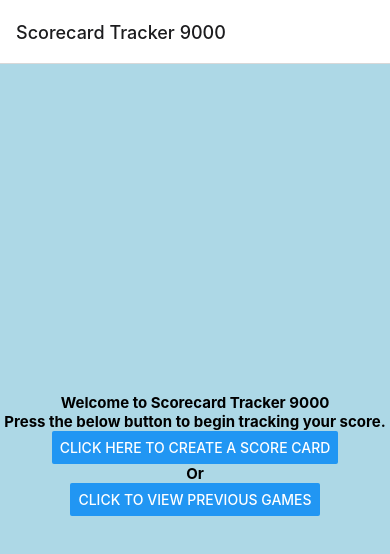
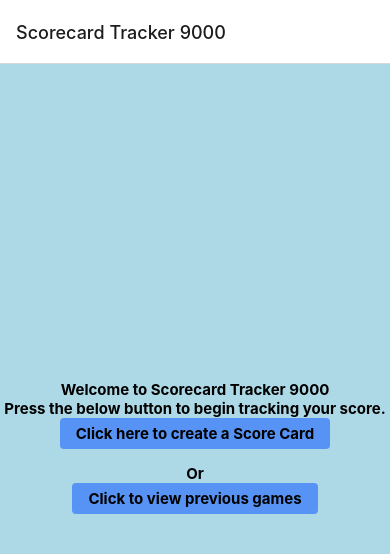
Before and after one commit to TKing1517/ScoreCardAssignment, a React Native app: screen /LandingPage in a window 390 px wide. Shown: the top 554 px of the page. Built offline with nearby package versions, Linux system fonts and the light colour scheme.

Commit message:
Error fixed. Minor changes

```diff
--- a/Source/Screens/GameDetails.js
+++ b/Source/Screens/GameDetails.js
@@ -18,7 +18,8 @@ const GameDetails = ({navigation}) => {
     const onSubmit = () => {
         if (competitonName.trim().length < 1 || parseInt(rinkNumber) < 1 || parseInt(rinkNumber) > 999 || teamNameA.trim().length < 1 ||
         parseInt(NumberOfPlayers) < 1 || parseInt(NumberOfPlayers) > 4 || teamNameB.trim().length < 1 || rinkNumber.toString().trim().length < 1
-        || NumberOfPlayers.toString().trim().length < 1) {
+        || NumberOfPlayers.toString().trim().length < 1 || NumberOfPlayers.includes(',') || NumberOfPlayers.includes('.')
+        || NumberOfPlayers.includes('-') || rinkNumber.includes(',') || rinkNumber.includes('.') || rinkNumber.includes('-')) {
             Alert.alert('Alert', 'All fields must be filled. Hint: Rink Number cannot be greater than 999, Number of players '
             + 'must be between 1 and 4. ');
             return;
@@ -87,14 +88,16 @@ const GameDetails = ({navigation}) => {
         />
 
 
-        <Button title = "submit items" onPress ={() => {
+        <Pressable style={styles.buttonStyle} onPress={() => {
             onSubmit()
             if (compLengthValid === true ){
                 create(competitonName,date,rinkNumber,teamNameA,NumberOfPlayers,teamNameB), navigation.navigate('PlayerNamesA');
             }
+        }}>
+            <Text style={styles.textstyle}>{"submit items"}</Text>
+        </Pressable>
 
-        }}
-        />
+
 
     </View>
   );
@@ -119,7 +122,24 @@ const styles = StyleSheet.create({
     container: {
         flex: 1,
         backgroundColor: '#ADD8E6',
-      },
+    },
+
+    textstyle: {
+        fontSize: 15,
+        fontWeight: 'bold',
+
+    },
+
+    buttonStyle:{
+        alignItems: 'center',
+        justifyContent: 'center',
+        paddingVertical: 6,
+        paddingHorizontal: 16,
+        borderRadius: 4,
+        elevation: 3,
+        backgroundColor: '#5693f5',
+        marginBottom:15
+    },
 })
 
 export default GameDetails;
--- a/Source/Screens/LandingPage.js
+++ b/Source/Screens/LandingPage.js
@@ -1,4 +1,4 @@
-import {  Text, View,StyleSheet,Button } from 'react-native';
+import {  Text, View,StyleSheet,Button,Pressable } from 'react-native';
 
 import NavigationButton from '../Components/NavigationButton';
 
@@ -7,15 +7,17 @@ const LandingPage = ({navigation}) => {
     <View style={styles.container}>
       <Text style={styles.textstyle}>Welcome to Scorecard Tracker 9000</Text>
       <Text style={styles.textstyle}>Press the below button to begin tracking your score.</Text>
-      <Button
-        title={'Click here to create a Score Card'}
-        onPress={() => navigation.navigate('GameDetails')}
-      />
+      <Pressable style={styles.buttonStyle} onPress={() => {
+            navigation.navigate('GameDetails')
+        }}>
+            <Text style={styles.textstyle}>{'Click here to create a Score Card'}</Text>
+      </Pressable>
       <Text style={styles.textstyle}>Or</Text>
-      <Button
-        title={'Click to view previous games'}
-        onPress={() => navigation.navigate('ViewLoadedGames')}
-      />
+      <Pressable style={styles.buttonStyle} onPress={() => {
+            navigation.navigate('ViewLoadedGames')
+        }}>
+            <Text style={styles.textstyle}>{'Click to view previous games'}</Text>
+      </Pressable>
     </View>
   );
 }
@@ -42,6 +44,17 @@ const styles = StyleSheet.create({
 
   },
 
+  buttonStyle:{
+    alignItems: 'center',
+    justifyContent: 'center',
+    paddingVertical: 6,
+    paddingHorizontal: 16,
+    borderRadius: 4,
+    elevation: 3,
+    backgroundColor: '#5693f5',
+    marginBottom:15
+  },
+
 
 });
 
--- a/Source/Screens/PlayerNamesA.js
+++ b/Source/Screens/PlayerNamesA.js
@@ -70,13 +70,16 @@ const PlayerNamesA = ({navigation, route}) => {
                                                                 />: null }
 
 
-            <Button title = "submit items" onPress ={() => {
+            <Pressable style={styles.buttonStyle} onPress={() => {
                 onSubmit()
                 if (validation === true ){
                     createTeamA(ID,PlayerA1Name,PlayerA2Name,PlayerA3Name,PlayerA4Name), navigation.navigate('PlayerNamesB');
                 }
-            }}
-            />
+                }}>
+                <Text style={styles.textstyle}>{"submit items"}</Text>
+            </Pressable>
+
+
         </View>
     );
 };
@@ -100,7 +103,24 @@ const styles = StyleSheet.create({
     container: {
         flex: 1,
         backgroundColor: '#ADD8E6',
-      },
+    },
+
+    textstyle: {
+        fontSize: 15,
+        fontWeight: 'bold',
+
+    },
+
+    buttonStyle:{
+        alignItems: 'center',
+        justifyContent: 'center',
+        paddingVertical: 6,
+        paddingHorizontal: 16,
+        borderRadius: 4,
+        elevation: 3,
+        backgroundColor: '#5693f5',
+        marginBottom:15
+    },
 })
 
 export default PlayerNamesA;
--- a/Source/Screens/PlayerNamesB.js
+++ b/Source/Screens/PlayerNamesB.js
@@ -69,14 +69,14 @@ const PlayerNamesB = ({navigation, route}) => {
                                                                 maxLength={20}
                                                                 />: null }
 
-            <Button title = "submit items" onPress ={() => {
+            <Pressable style={styles.buttonStyle} onPress={() => {
                 onSubmit()
                 if (validation === true ){
                     createTeamB(ID,PlayerB1Name,PlayerB2Name,PlayerB3Name,PlayerB4Name),navigation.navigate('WantPhotoA');
                 }
-
-            }}
-            />
+                }}>
+                <Text style={styles.textstyle}>{"submit items"}</Text>
+            </Pressable>
 
         </View>
     );
@@ -101,7 +101,26 @@ const styles = StyleSheet.create({
     container: {
         flex: 1,
         backgroundColor: '#ADD8E6',
-      },
+    },
+
+    textstyle: {
+        fontSize: 15,
+        fontWeight: 'bold',
+
+    },
+
+    buttonStyle:{
+        alignItems: 'center',
+        justifyContent: 'center',
+        paddingVertical: 6,
+        paddingHorizontal: 16,
+        borderRadius: 4,
+        elevation: 3,
+        backgroundColor: '#5693f5',
+        marginBottom:15
+    },
+
+
 })
 
 export default PlayerNamesB;
--- a/Source/Screens/TeamAShot.js
+++ b/Source/Screens/TeamAShot.js
@@ -22,7 +22,8 @@ const TeamAShot = ({navigation}) => {
     const [localcounter, setCounter] = useState(counter);
 
     const onSubmit = () => {
-        if (parseInt(TeamAShot) < 1 || parseInt(TeamAShot) > 4 || TeamAShot.toString().trim().length < 1) {
+        if (parseInt(TeamAShot) < 1 || parseInt(TeamAShot) > 4 || TeamAShot.toString().trim().length < 1
+        || TeamAShot.includes(',') || TeamAShot.includes('.') || TeamAShot.includes('-')) {
             Alert.alert('Alert', 'Must enter shot between 1 and 4');
             return;
         } else {
--- a/Source/Screens/TeamBShot.js
+++ b/Source/Screens/TeamBShot.js
@@ -22,7 +22,8 @@ const TeamBShot = ({navigation}) => {
     const [localcounter, setCounter] = useState(counterB);
 
     const onSubmit = () => {
-        if (parseInt(TeamBShot) < 1 || parseInt(TeamBShot) > 4 || TeamBShot.toString().trim().length < 1) {
+        if (parseInt(TeamBShot) < 1 || parseInt(TeamBShot) > 4 || TeamBShot.toString().trim().length < 1
+        || TeamBShot.includes(',') || TeamBShot.includes('.') || TeamBShot.includes('-')) {
             Alert.alert('Alert', 'Must enter shot between 1 and 4');
             return;
         } else {
--- a/Source/Screens/ViewLoadedGames.js
+++ b/Source/Screens/ViewLoadedGames.js
@@ -70,7 +70,7 @@ const styles = StyleSheet.create({
     buttonStyle:{
       alignItems: 'center',
       justifyContent: 'center',
-      paddingVertical: 6,
+      paddingVertical: 8,
       paddingHorizontal: 16,
       borderRadius: 4,
       elevation: 3,
@@ -81,7 +81,7 @@ const styles = StyleSheet.create({
     buttonStyleRed:{
       alignItems: 'center',
       justifyContent: 'center',
-      paddingVertical: 6,
+      paddingVertical: 8,
       paddingHorizontal: 16,
       borderRadius: 4,
       elevation: 3,
--- a/Source/Screens/WantPhotoA.js
+++ b/Source/Screens/WantPhotoA.js
@@ -8,8 +8,17 @@ const WantPhotoA = ({navigation,route}) => {
     return(
         <View style={styles.container}>
             <Text style={styles.textstyle}>Do you want to take team photos?</Text>
-            <Button title = "Take Team A Photo"  onPress ={() => {navigation.navigate('TakingPhotoA')} }/>
-            <Button title = "No photos" onPress={() => {navigation.navigate('WhichTeamShot')}}/>
+            <Pressable style={styles.buttonStyle} onPress={() => {
+                navigation.navigate('TakingPhotoA')
+                }}>
+                <Text style={styles.textstyle}>{"Take Team A Photo"}</Text>
+            </Pressable>
+
+            <Pressable style={styles.buttonStyle} onPress={() => {
+                navigation.navigate('WhichTeamShot')
+                }}>
+                <Text style={styles.textstyle}>{"No photos"}</Text>
+            </Pressable>
         </View>
 
     )
@@ -39,6 +48,17 @@ const styles = StyleSheet.create({
 
     },
 
+    buttonStyle:{
+      alignItems: 'center',
+      justifyContent: 'center',
+      paddingVertical: 6,
+      paddingHorizontal: 16,
+      borderRadius: 4,
+      elevation: 3,
+      backgroundColor: '#5693f5',
+      marginBottom:15
+    },
+
 
   });
 
```
